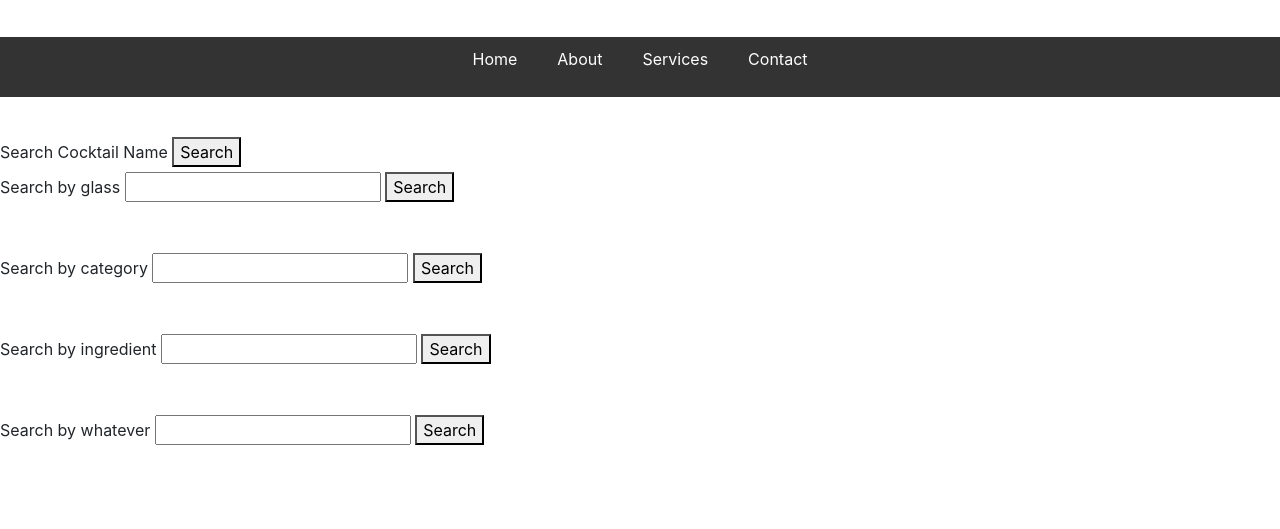
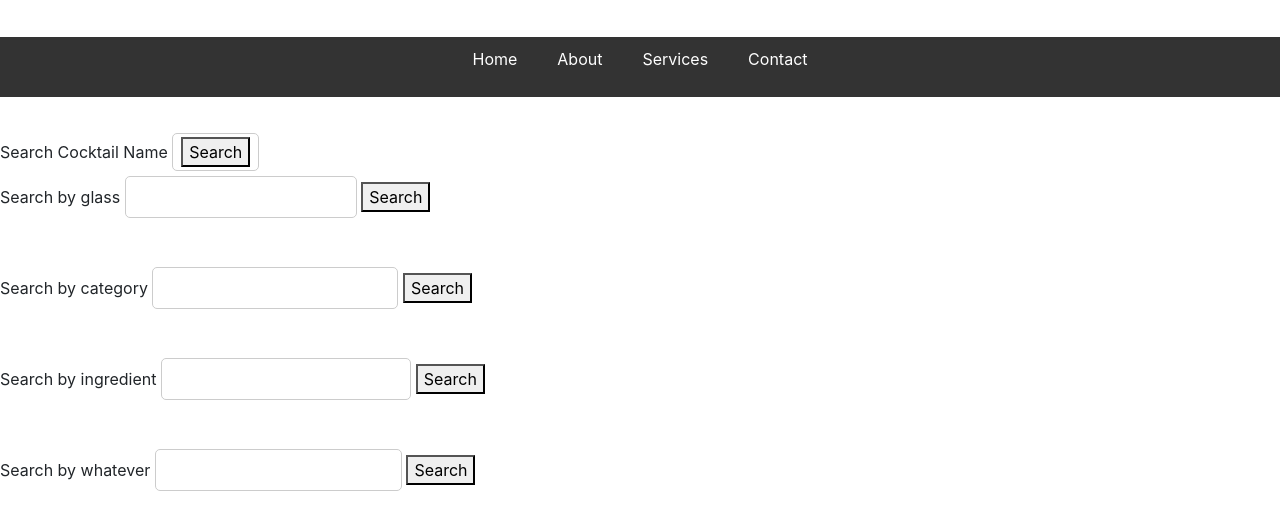
Before and after one commit to AlexGoesCode/git-work-flow, a plain HTML site: page API Learning Project/index.html in a window 1280 px wide. Shown: the part 83-612 px from the top of the page. Drawn offline with nearby package versions, Linux system fonts and the light colour scheme; a script that the page names is missing.

Commit message:
modified:   API Learning Project/style.css

```diff
--- a/API Learning Project/style.css
+++ b/API Learning Project/style.css
@@ -33,7 +33,30 @@
 .search-column {
   display: flex;
   flex-direction: column;
-  align-items: flex-start; /* align boxesto the start (left) */
+  align-items: flex-start;
   gap: 46px;
   margin-top: 40px;
 }
+
+/* COLUMN */
+
+.search-column {
+  display: flex;
+  flex-direction: column;
+  align-items: flex-start;
+  gap: 46px;8
+  margin-top: 40px;
+}
+
+.search-box {
+  padding: 8px;
+  width: 50%;
+  border: 1px solid #ccc;
+  border-radius: 5px;
+  margin-top: 2px;
+  /* Rounds the corners of the input box */
+}
+
+.search-item label {
+  margin-bottom: 10px;
+}
```
